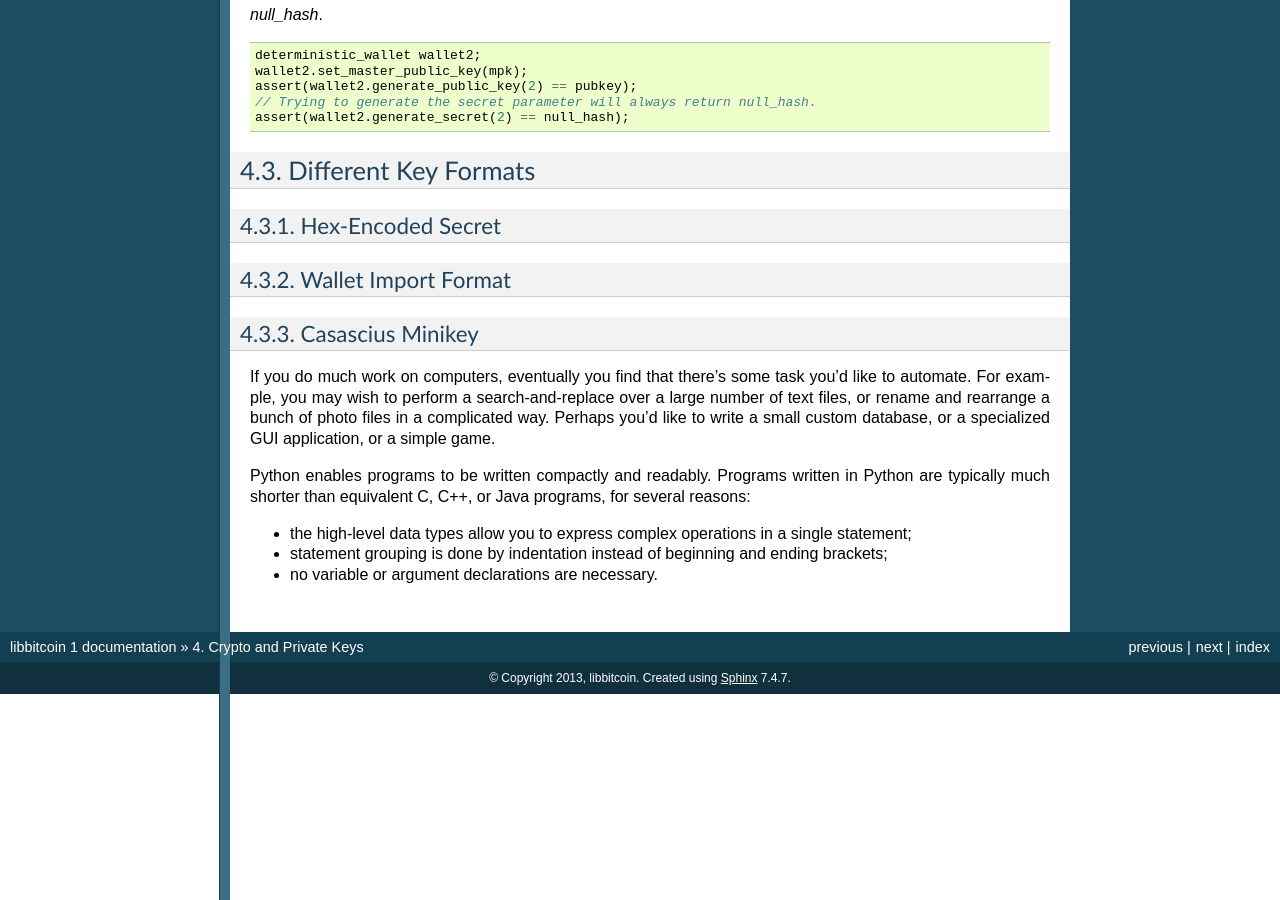
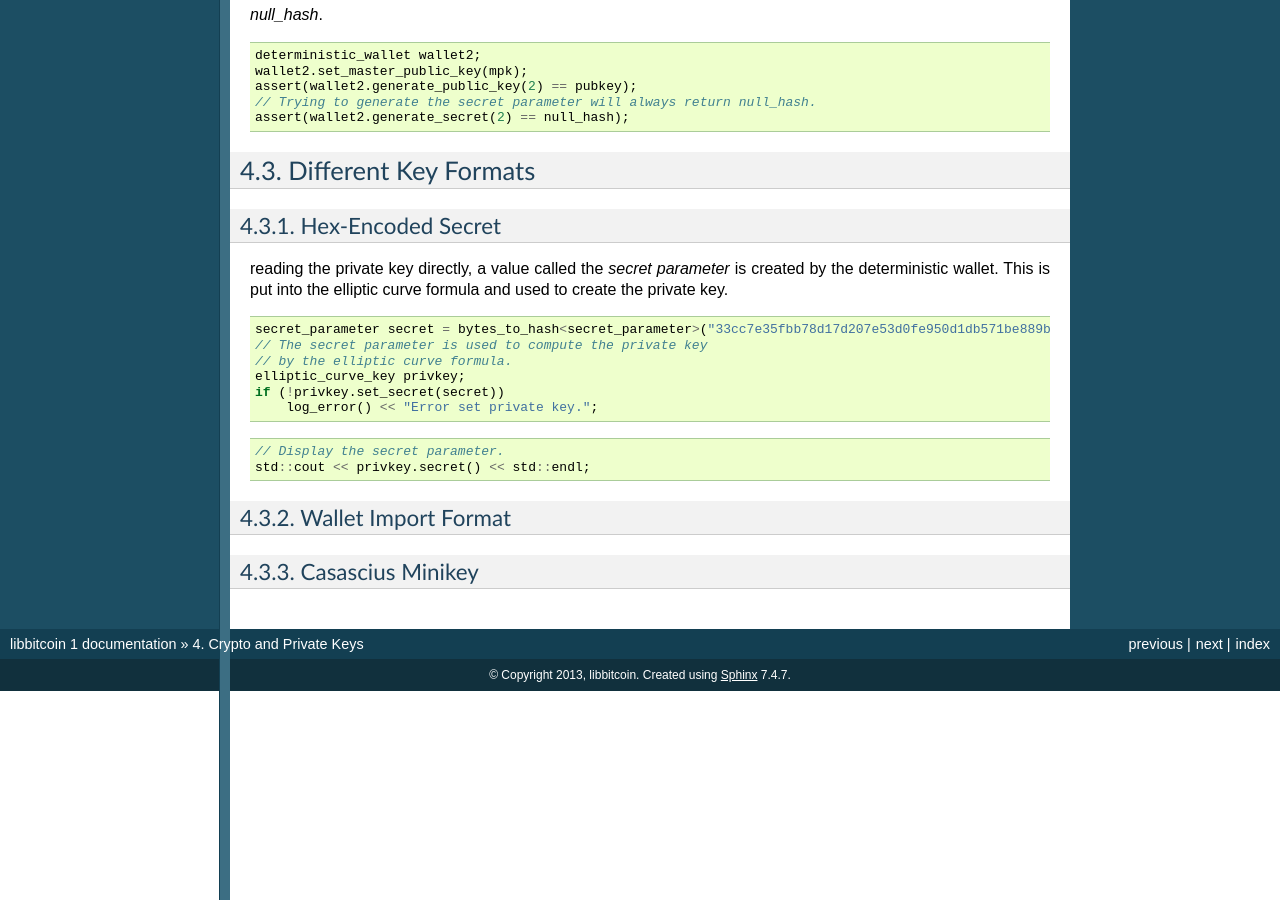
Before and after one commit to timjones47477timjones/libbitcoin-system, a Sphinx documentation site: the page built from doc/sphinx/crypto.rst, in a window 1280 px wide and 900 px high, scrolled down 2622 px. Built offline with Sphinx 7.4.7, drawn with Linux system fonts in a browser that asks for light colours; pages that are not in the unit, such as notebooks, are missing from menus.

Commit message:
added section about secret parameter.

```diff
--- a/doc/sphinx/crypto.rst
+++ b/doc/sphinx/crypto.rst
@@ -179,27 +179,25 @@ Different Key Formats
 Hex-Encoded Secret
 ------------------
 
+reading the private key directly, a value called the *secret parameter* is
+created by the deterministic wallet. This is put into the elliptic curve
+formula and used to create the private key.
+::
+
+    secret_parameter secret = bytes_to_hash<secret_parameter>("33cc7e35fbb78d17d207e53d0fe950d1db571be889b3ff87aec653e501759264");
+    // The secret parameter is used to compute the private key
+    // by the elliptic curve formula.
+    elliptic_curve_key privkey;
+    if (!privkey.set_secret(secret))
+        log_error() << "Error set private key.";
+
+::
+
+    // Display the secret parameter.
+    std::cout << privkey.secret() << std::endl;
+
 Wallet Import Format
 --------------------
 
 Casascius Minikey
 -----------------
-
-If you do much work on computers, eventually you find that there's some task
-you'd like to automate.  For example, you may wish to perform a
-search-and-replace over a large number of text files, or rename and rearrange a
-bunch of photo files in a complicated way. Perhaps you'd like to write a small
-custom database, or a specialized GUI application, or a simple game.
-
-
-Python enables programs to be written compactly and readably.  Programs written
-in Python are typically much shorter than equivalent C,  C++, or Java programs,
-for several reasons:
-
-* the high-level data types allow you to express complex operations in a single
-  statement;
-
-* statement grouping is done by indentation instead of beginning and ending
-  brackets;
-
-* no variable or argument declarations are necessary.
```
